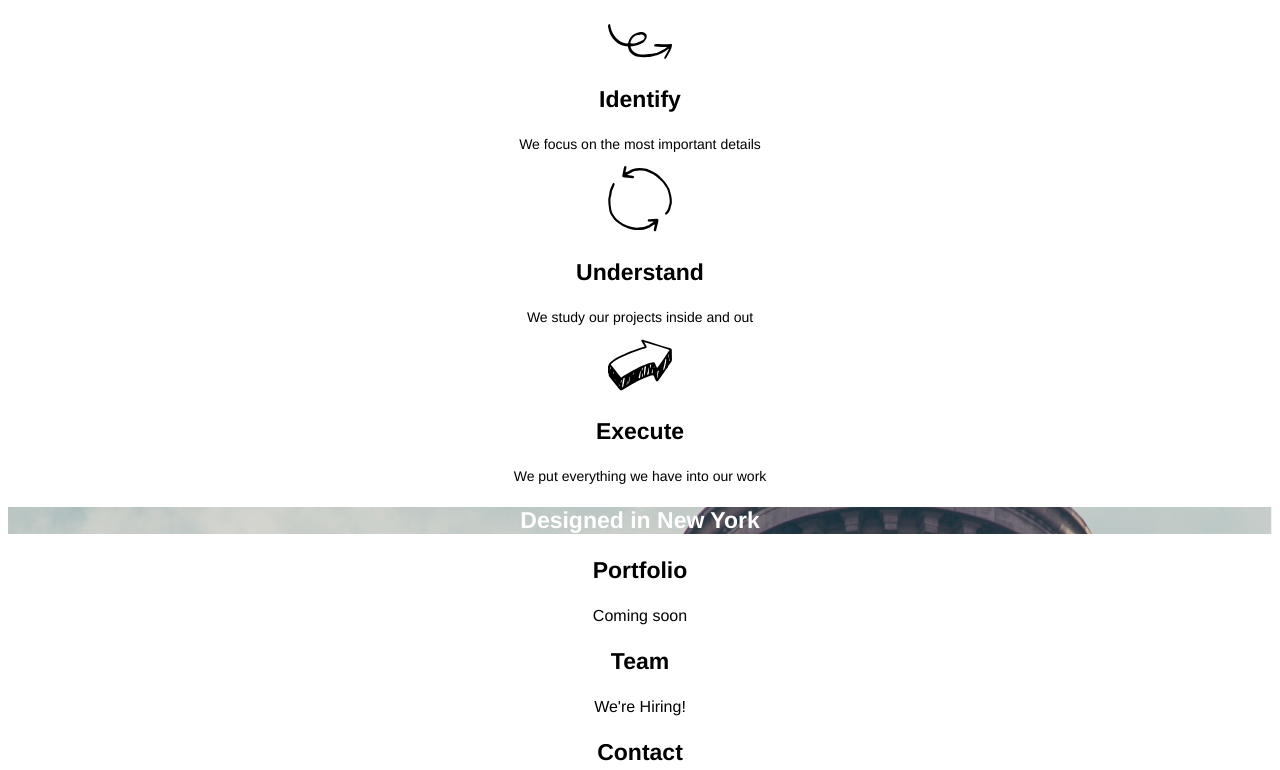
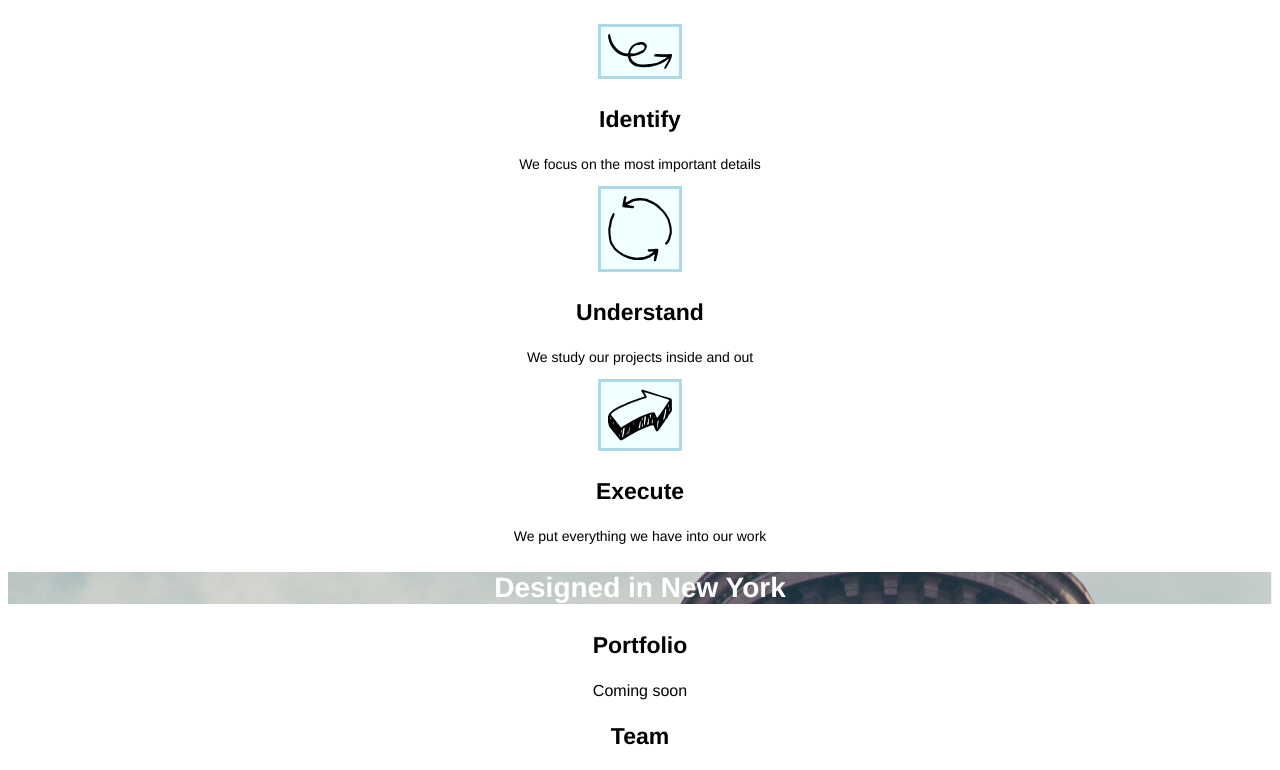
Before and after one commit to bigscotchy/broadway, a plain HTML site: page index.html in a window 1280 px wide. Shown: the part 593-1363 px from the top of the page. Drawn offline with Linux system fonts and the light colour scheme.

Commit message:
changes to .css file

```diff
--- a/Resources/CSS/style.css
+++ b/Resources/CSS/style.css
@@ -37,9 +37,15 @@ h3{
     font-weight:bold;
 }
 
+.icons{
+    padding:7px;
+    border:solid lightblue;
+    background-color: azure;
+}
+
 .design-banner{
     color: white;
-    font-size: 23px;
+    font-size: 28px;
     font-weight: bold;
     background-size:cover;
     background-image:url(../images/the-flatiron-building.png);
--- a/index.html
+++ b/index.html
@@ -22,15 +22,15 @@
 
         <h2 id="process_l" class="process">Our Process</h2>
 
-        <img src="Resources/images/identify.svg">
+        <img class="icons" src="Resources/images/identify.svg">
         <h3>Identify</h3>
         <p class="P_id">We focus on the most important details</p>
 
-        <img src="Resources/images/understand.svg">
+        <img class="icons" src="Resources/images/understand.svg">
         <h3>Understand</h3>
         <P class="P_id">We study our projects inside and out</P>
 
-        <img src="Resources/images/execute.svg">
+        <img class="icons" src="Resources/images/execute.svg">
         <h3>Execute</h3>
         <P class="P_id">We put everything we have into our work</P>
 
```
